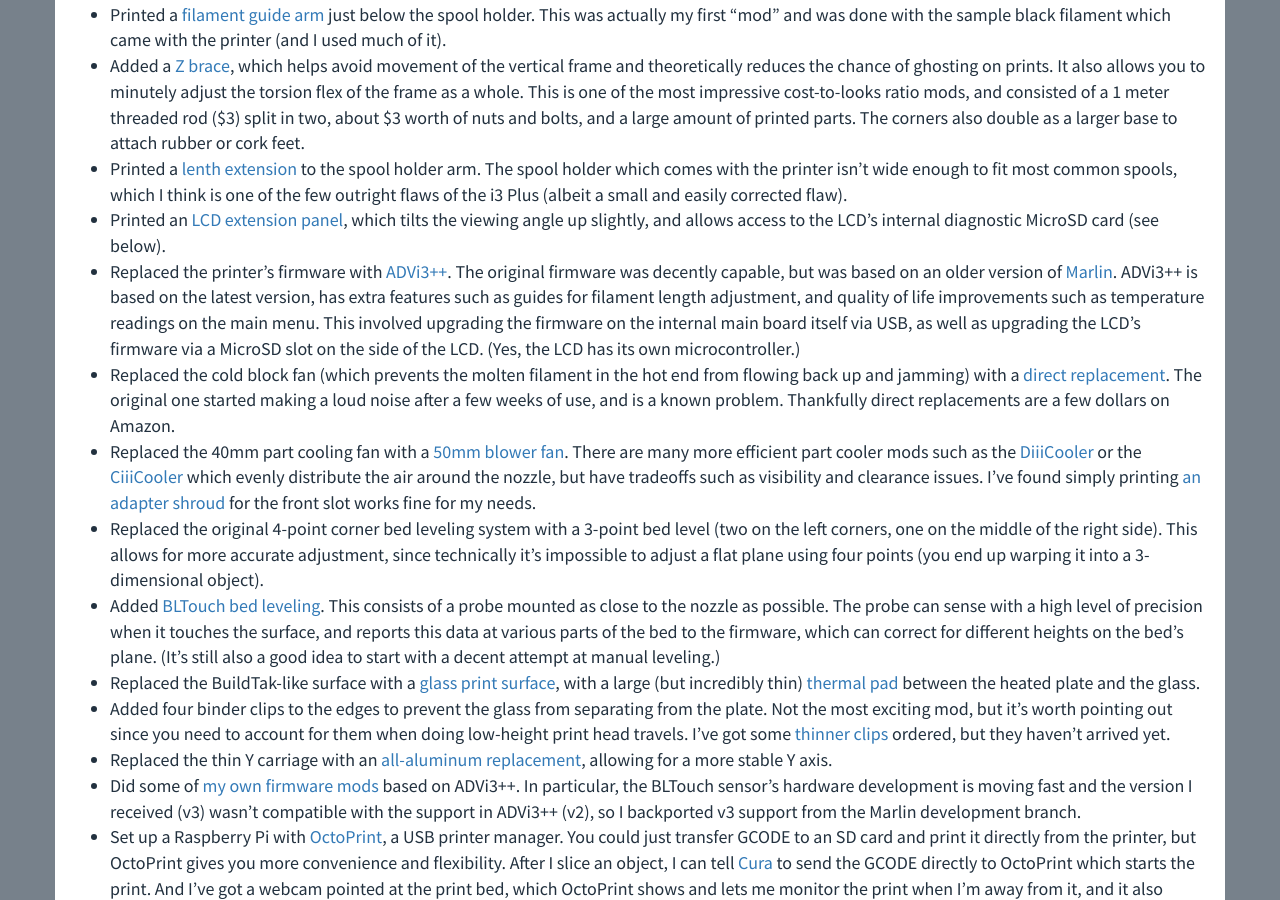
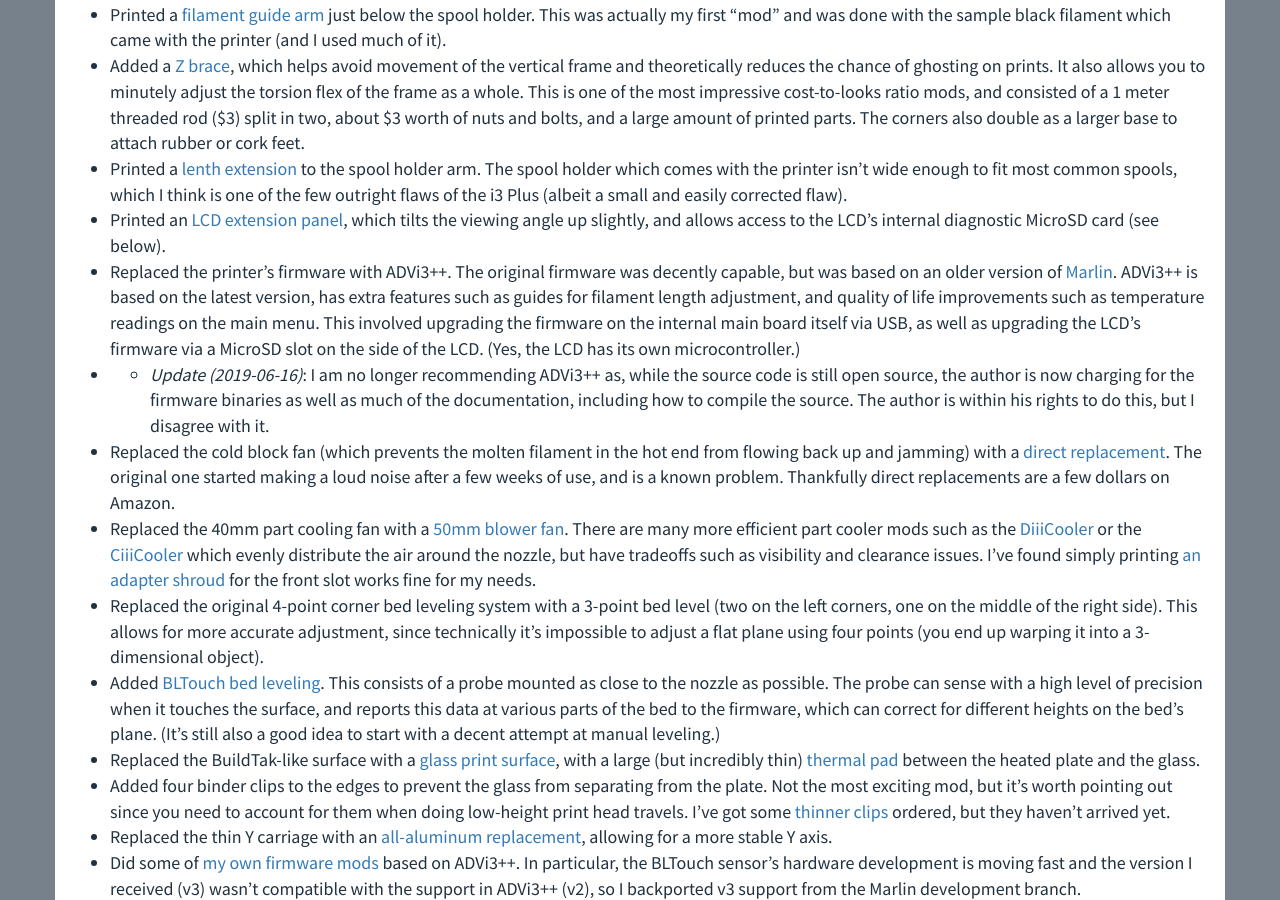
Before and after one commit to rfinnie/jekyll-finnie, a Jekyll site: the page built from _posts/2019-05-04-monoprice-maker-select-plus-3d-printer-mods.md, in a window 1280 px wide and 900 px high, scrolled down 824 px. Built offline with Jekyll 4.4.1, drawn with Linux system fonts in a browser that asks for light colours; nearby versions of some CDN libraries; comment, search, counter and statistics services are not loaded.

Commit message:
Add update about ADVi3++

```diff
--- a/_posts/2019-05-04-monoprice-maker-select-plus-3d-printer-mods.md
+++ b/_posts/2019-05-04-monoprice-maker-select-plus-3d-printer-mods.md
@@ -22,7 +22,8 @@
 * Added a [Z brace](https://www.thingiverse.com/thing:1653631), which helps avoid movement of the vertical frame and theoretically reduces the chance of ghosting on prints.  It also allows you to minutely adjust the torsion flex of the frame as a whole.  This is one of the most impressive cost-to-looks ratio mods, and consisted of a 1 meter threaded rod ($3) split in two, about $3 worth of nuts and bolts, and a large amount of printed parts.  The corners also double as a larger base to attach rubber or cork feet.
 * Printed a [lenth extension](https://www.thingiverse.com/thing:2050352) to the spool holder arm.  The spool holder which comes with the printer isn't wide enough to fit most common spools, which I think is one of the few outright flaws of the i3 Plus (albeit a small and easily corrected flaw).
 * Printed an [LCD extension panel](https://www.thingiverse.com/thing:2369322), which tilts the viewing angle up slightly, and allows access to the LCD's internal diagnostic MicroSD card (see below).
-* Replaced the printer's firmware with [ADVi3++](https://github.com/andrivet/ADVi3pp-Marlin).  The original firmware was decently capable, but was based on an older version of [Marlin](http://marlinfw.org/).  ADVi3++ is based on the latest version, has extra features such as guides for filament length adjustment, and quality of life improvements such as temperature readings on the main menu.  This involved upgrading the firmware on the internal main board itself via USB, as well as upgrading the LCD's firmware via a MicroSD slot on the side of the LCD.  (Yes, the LCD has its own microcontroller.)
+* Replaced the printer's firmware with ADVi3++.  The original firmware was decently capable, but was based on an older version of [Marlin](http://marlinfw.org/).  ADVi3++ is based on the latest version, has extra features such as guides for filament length adjustment, and quality of life improvements such as temperature readings on the main menu.  This involved upgrading the firmware on the internal main board itself via USB, as well as upgrading the LCD's firmware via a MicroSD slot on the side of the LCD.  (Yes, the LCD has its own microcontroller.)
+* * *Update (2019-06-16)*: I am no longer recommending ADVi3++ as, while the source code is still open source, the author is now charging for the firmware binaries as well as much of the documentation, including how to compile the source.  The author is within his rights to do this, but I disagree with it.
 * Replaced the cold block fan (which prevents the molten filament in the hot end from flowing back up and jamming) with a [direct replacement](https://www.amazon.com/gp/product/B0757RPCN9/).  The original one started making a loud noise after a few weeks of use, and is a known problem.  Thankfully direct replacements are a few dollars on Amazon.
 * Replaced the 40mm part cooling fan with a [50mm blower fan](https://www.amazon.com/gp/product/B0755BY9RH/).  There are many more efficient part cooler mods such as the [DiiiCooler](https://www.thingiverse.com/thing:1025471) or the [CiiiCooler](https://www.thingiverse.com/thing:2004629) which evenly distribute the air around the nozzle, but have tradeoffs such as visibility and clearance issues.  I've found simply printing [an adapter shroud](https://www.thingiverse.com/thing:2719213) for the front slot works fine for my needs.
 * Replaced the original 4-point corner bed leveling system with a 3-point bed level (two on the left corners, one on the middle of the right side).  This allows for more accurate adjustment, since technically it's impossible to adjust a flat plane using four points (you end up warping it into a 3-dimensional object).
```
